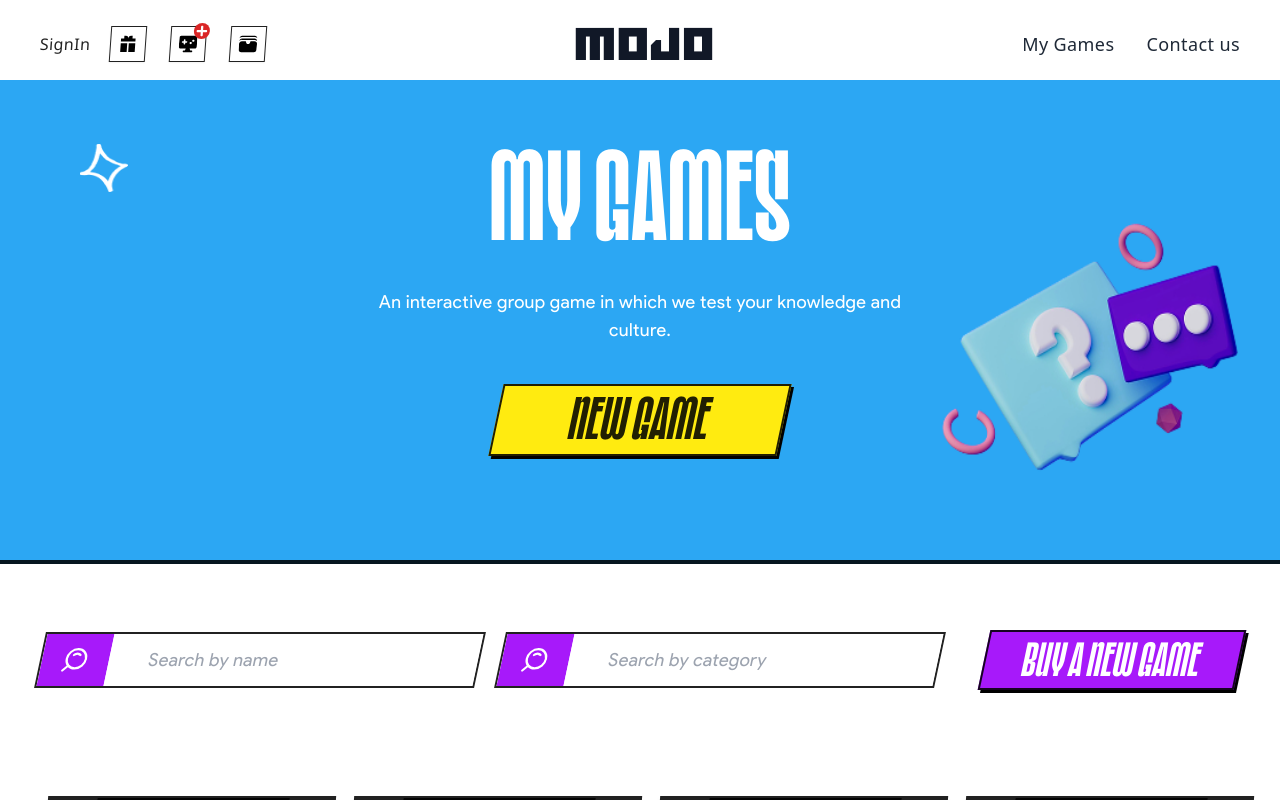
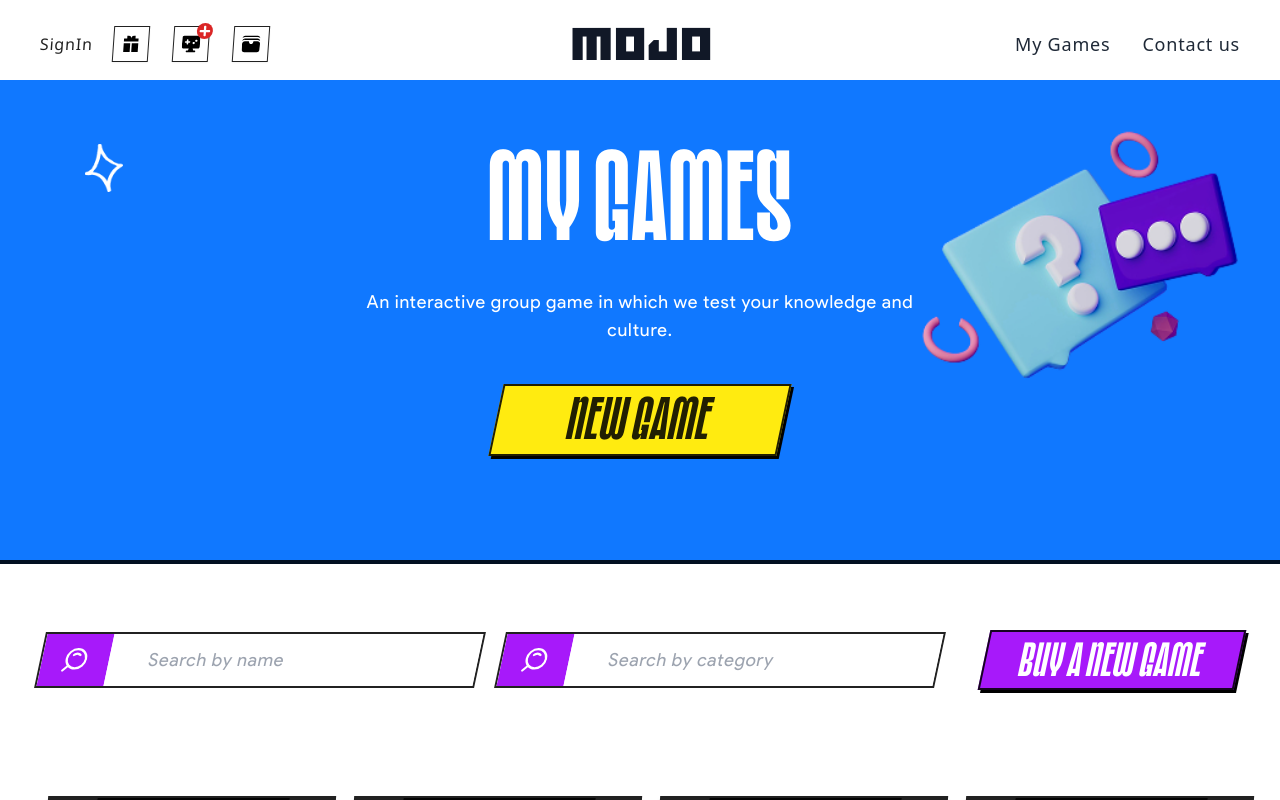
Before and after one commit to zeeshanahm-ed/mojo-game-website, a Next.js app: page /my-games in a window 1280 px wide. Built offline with nearby package versions, Linux system fonts and the light colour scheme.

Commit message:
refactor: adjust skew angles and layout in Input, Select, and Pagination components; update styles in ContactUS and MyGames pages

```diff
--- a/src/app/components/ui/common/Input.tsx
+++ b/src/app/components/ui/common/Input.tsx
@@ -27,7 +27,7 @@ const Input: React.FC<InputProps> = ({
 }) => {
     return (
         <div
-            className={`flex items-center h-14 transform -skew-x-12 border-2 border-black overflow-hidden ${className}`}>
+            className={`flex items-center h-14 transform -skew-x-6 md:-skew-x-12 border-2 border-black overflow-hidden ${className}`}>
             {icon && <div className="bg-purple w-16 md:w-20 flex items-center justify-center h-full">
                 {icon}
             </div>}
--- a/src/app/components/ui/common/Pagination.tsx
+++ b/src/app/components/ui/common/Pagination.tsx
@@ -49,7 +49,7 @@ const Pagination: React.FC<PaginationProps> = ({ totalPages = 10 }) => {
     };
 
     return (
-        <div className="w-full bg-white my-20 gap-y-8 flex items-center justify-center flex-col md:flex-row">
+        <div className="w-full bg-white my-20 gap-8 flex items-center justify-center flex-row">
             {/* Prev */}
             <div
                 className="text-xl md:mr-10 cursor-pointer hover:text-dark-gray"
--- a/src/app/components/ui/common/Select.tsx
+++ b/src/app/components/ui/common/Select.tsx
@@ -28,7 +28,7 @@ const Select: React.FC<SelectProps> = ({
 }) => {
     return (
         <div
-            className={`flex items-center h-14 transform -skew-x-12 border-2 border-black overflow-hidden ${className}`}>
+            className={`flex items-center h-14 transform -skew-x-6 md:-skew-x-12 border-2 border-black overflow-hidden ${className}`}>
             {icon && (
                 <div className="bg-purple w-16 flex items-center justify-center h-full">
                     {icon}
@@ -39,10 +39,10 @@ const Select: React.FC<SelectProps> = ({
                 required={required}
                 value={value}
                 onChange={onChange}
-                className={`w-full h-full bg-white text-lg text-gray-800 border-none focus:outline-none ${selectClassName}`}>
-                <option value="" disabled hidden>
+                className={`w-full pl-2 md:pl-10 h-full bg-white text-lg border-none focus:outline-none ${selectClassName}`}>
+                {/* <option value="" disabled hidden style={{ color: '#fff' }} className='text-light-gray'>
                     {placeholder}
-                </option>
+                </option> */}
                 {options.map((opt, index) => (
                     <option key={index} value={opt.dialCode}>
                         {opt.name}{opt.dialCode}
--- a/src/app/components/ui/home-page-ui/Banner.tsx
+++ b/src/app/components/ui/home-page-ui/Banner.tsx
@@ -51,14 +51,14 @@ export default function Banner() {
                             <GameCard image={PrivateGameImage} title={t("brand")} subtitle={t("private_game")} bgColor="bg-light-blue" className="-ml-2" />
                         </div>
                     </div>
-                    <div className="-rotate-45 w-20 h-20 md:w-44 md:h-44 left-72 sm:left-[60%] md:-top-[70%] md:left-[60%] -top-[360px] relative">
+                    <div className="-rotate-45 w-20 h-20 md:w-44 md:h-44 left-[80%] sm:left-[60%] md:-top-[70%] md:left-[60%] -top-[370px] relative">
                         <Image
                             src={RocketImage}
                             alt="Rocket"
                             className="w-full h-full object-cover"
                         />
                     </div>
-                    <div className="w-20 h-20 md:w-44 md:h-44 left-72 sm:left-[70%] md:-top-[90%] md:left-[80%] -top-[350px] relative">
+                    <div className="w-20 h-20 md:w-44 md:h-44 left-[75%] sm:left-[70%] md:-top-[90%] md:left-[80%] -top-[370px] relative">
                         <Image
                             src={LightBulbImage}
                             alt="Rocket"
--- a/src/app/contactus/components/Banner.tsx
+++ b/src/app/contactus/components/Banner.tsx
@@ -12,8 +12,8 @@ const Banner: React.FC = () => {
             {/* Main Content */}
             <Wrapper>
                 <div className="relative z-10 flex flex-row items-center justify-center w-full text-center ">
-                    <div className="flex left-0 top-0 absolute items-center justify-center flex-col lg:justify-start space-x-4 mb-8 lg:mb-0 lg:w-1/4">
-                        <Image src={StarImage} alt='Star' className='w-12 h-12 mr-10' />
+                    <div className="flex left-0 sm:left-10 top-0 absolute items-center justify-center">
+                        <Image src={StarImage} alt='Star' className='object-contain md:w-12 w-8 h-12' />
                     </div>
 
                     <div className="flex flex-col text-center items-center lg:w-2/4 px-4 text-white">
--- a/src/app/my-games/components/Banner.tsx
+++ b/src/app/my-games/components/Banner.tsx
@@ -8,13 +8,13 @@ import Wrapper from '@/app/components/ui/common/Wrapper';
 
 const Banner: React.FC = () => {
     return (
-        <section className="w-full bg-blue py-16 px-10 flex flex-col items-center justify-center relative overflow-hidden border-b-4 border-black">
+        <section className="w-full bg-[#1078FF] py-16 px-10 flex flex-col items-center justify-center relative overflow-hidden border-b-4 border-black">
             {/* Main Content */}
             <Wrapper>
                 <div className="relative z-10 flex flex-row items-center justify-center w-full text-center ">
                     {/* Left Side - Icon and Star */}
-                    <div className="hidden md:flex left-10 top-0 absolute items-center justify-center flex-col lg:justify-start space-x-4 mb-8 lg:mb-0">
-                        <Image src={StarImage} alt='Star' className='w-12 h-12 mr-10' />
+                    <div className="flex left-0 md:left-10 top-0 absolute items-center justify-center">
+                        <Image src={StarImage} alt='Star' className='object-contain md:w-12 w-8 h-12' />
                     </div>
 
                     {/* Middle Section - Heading and Description */}
@@ -33,8 +33,8 @@ const Banner: React.FC = () => {
                     </div>
 
                     {/* Right Side - Question Mark Icon */}
-                    <div className="flex right-0 lg:top-0 -bottom-14 absolute items-center justify-end mt-8 lg:mt-0 lg:w-1/4">
-                        <Image src={QuizAppImage} alt='Quiz App' className='lg:w-80 lg:h-64 w-24 h-24' />
+                    <div className="flex -right-10 -top-6 md:right-0 lg:-top-4 md:-top-10 absolute items-center justify-center">
+                        <Image src={QuizAppImage} alt='Quiz App' className='lg:w-80 lg:h-64 md:w-44 w-32 h-1/2' />
                     </div>
                 </div>
             </Wrapper>
--- a/src/app/my-games/page.tsx
+++ b/src/app/my-games/page.tsx
@@ -63,7 +63,7 @@ export default MyGames;
 
 const GameCard = () => {
     return (
-        <div className="relative flex flex-col items-center justify-center w-full lg:w-72 h-80 p-2 px-2 lg:p-4 bg-white border-[6px] border-black skew-custom shadow-md">
+        <div className="relative flex flex-col items-center justify-center w-64 sm:w-56 md:w-64 lg:w-72 h-80 p-2 px-2 lg:p-4 bg-white border-[6px] border-black skew-custom shadow-md">
             {/* Badge */}
             <div className="absolute w-48 text-center -top-1 left-1/2 -translate-x-1/2 bg-black text-white text-xs px-5 py-2 -skew-x-6">
                 No of times played :05
--- a/src/app/styles/globals.css
+++ b/src/app/styles/globals.css
@@ -50,7 +50,7 @@ body {
     margin: 0;
     width: 100%;
     height: 100vh;
-    letter-spacing: 0.025em;
+    letter-spacing: 0.05rem;
 }
 
 .skew-custom {
--- a/tailwind.config.ts
+++ b/tailwind.config.ts
@@ -39,7 +39,7 @@ const config: Config = {
       },
       screens: {
         xsm: '375px',
-        sm: '480px',
+        sm: '510px',
         md: '768px',
         lg: '1092px',
         xl: '1280px',
```
Also changed, not shown: src/app/contactus/page.tsx (+6 -6 lines).
